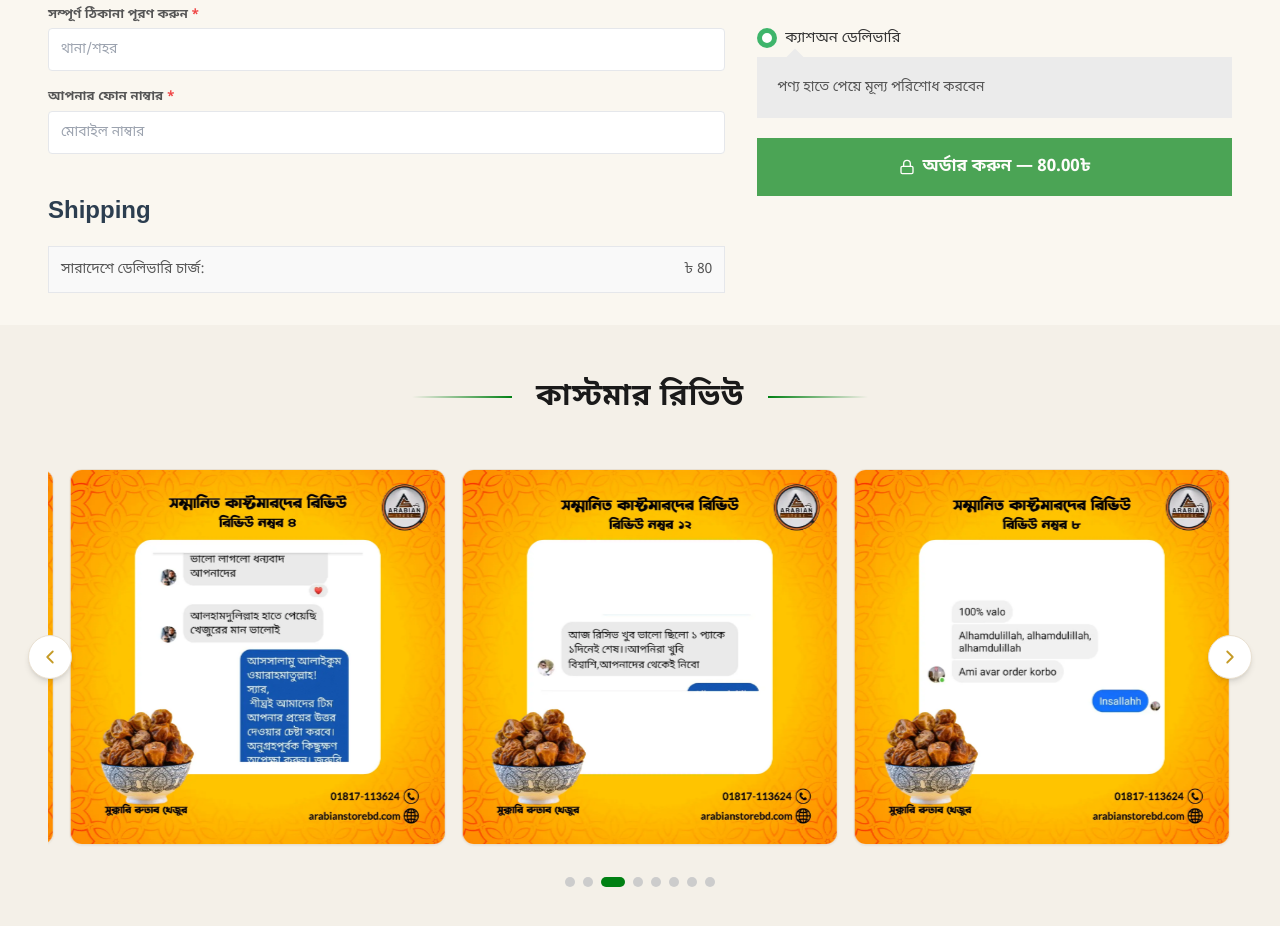
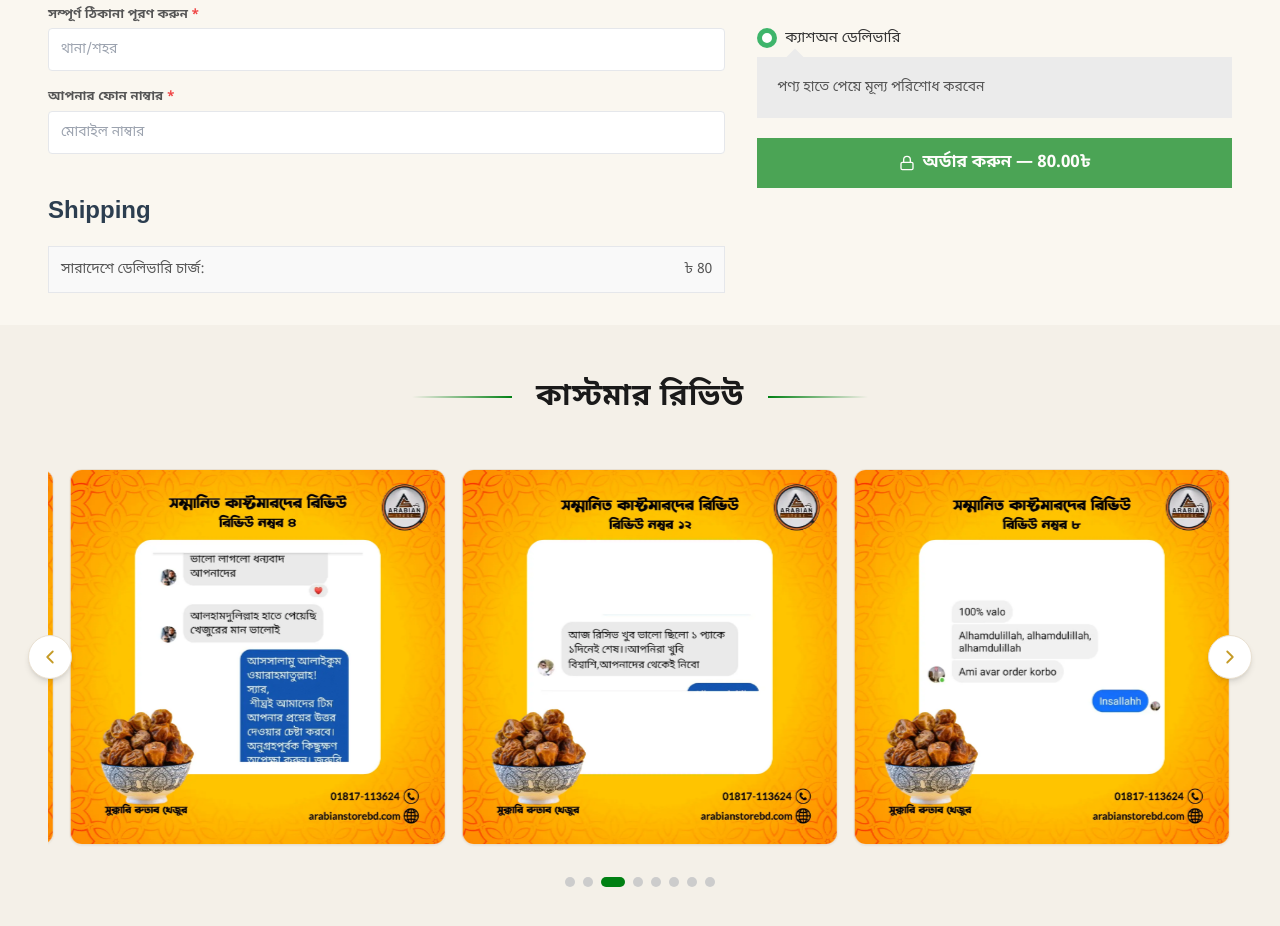
Before and after one commit to Alok4D/arabian-store-bd, a Next.js app in the folder arabian-store-frontend/: page / in a window 1280 px wide. Shown: the part 2880-3806 px from the top of the page. Built offline with nearby package versions, Linux system fonts and the light colour scheme; no server answers.

Commit message:
feat: implement checkout page for landing module

```diff
--- a/arabian-store-frontend/src/app/(landing)/checkout/page.tsx
+++ b/arabian-store-frontend/src/app/(landing)/checkout/page.tsx
@@ -374,7 +374,7 @@ export default function CheckoutPage() {
                 <button
                   onClick={handleSubmitOrder}
                   disabled={isLoading || !selectedProductData}
-                  className={`w-full bg-[#008013] hover:bg-[#006810] text-white font-bold py-4 px-4 rounded-none transition-all flex items-center justify-center gap-2 text-[17px]  ${isLoading || !selectedProductData ? 'opacity-70 cursor-not-allowed' : 'active:scale-95'}`}
+                  className={`w-full bg-[#008013] hover:bg-[#006810] text-white font-bold py-3 px-4 rounded-none transition-all flex items-center justify-center gap-2 text-[17px]  ${isLoading || !selectedProductData ? 'opacity-70 cursor-not-allowed' : 'active:scale-95'}`}
                 >
                   <Lock className="h-4 w-4" />
                   <span>{isLoading ? 'প্রসেস হচ্ছে...' : `অর্ডার করুন — ${totalPrice.toLocaleString()}.00৳`}</span>
```
